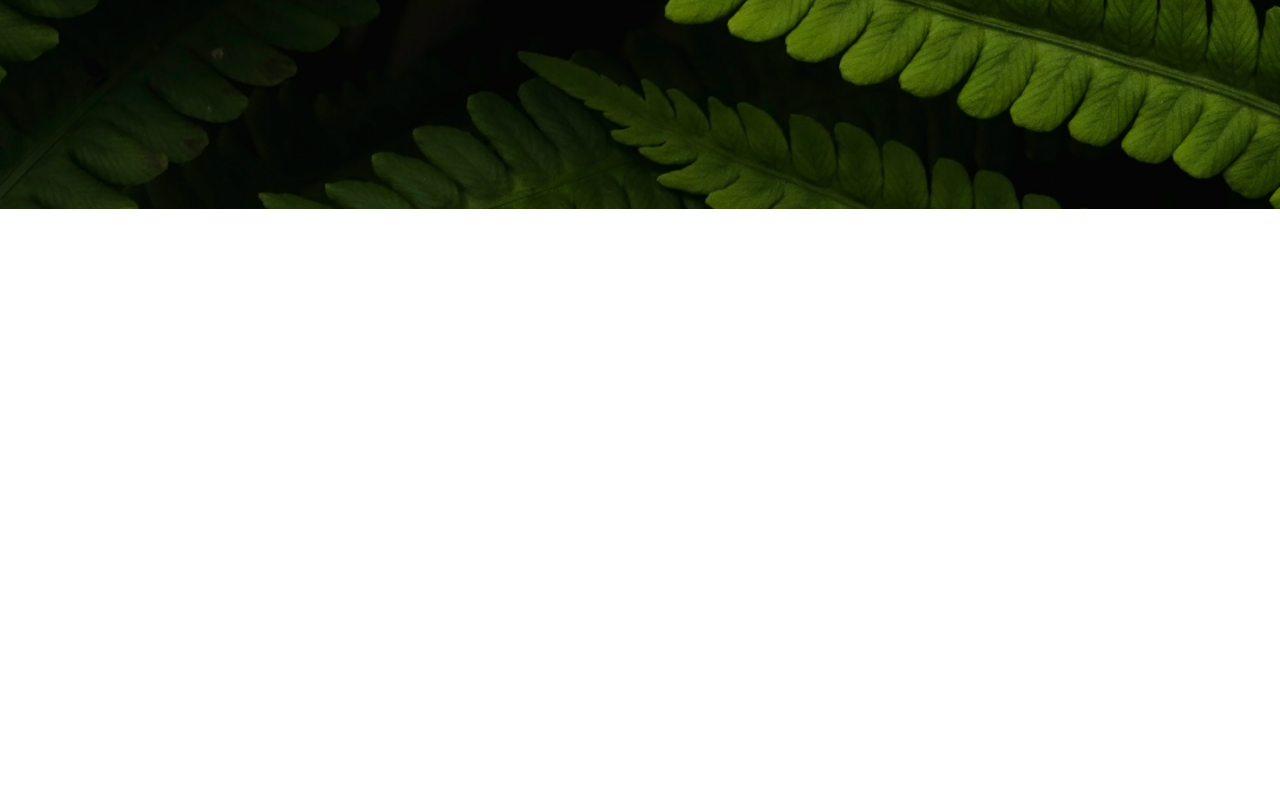
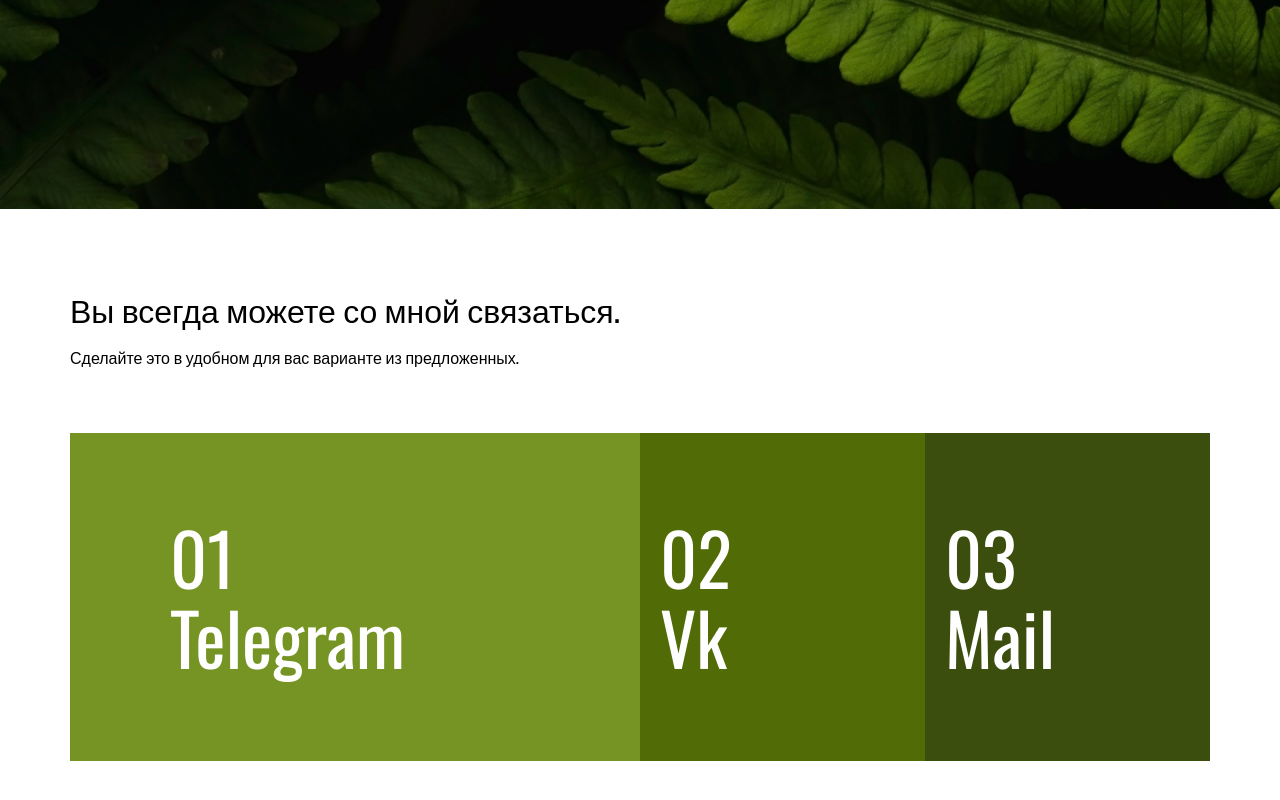
Before and after one commit to mimpushkarev/ECOEXP, a Next.js app: page / in a window 1280 px wide. Shown: the part 646-1446 px from the top of the page. Before the commit the page ends 855 px from the top, so only its background shows below. Built offline with nearby package versions, Linux system fonts and the light colour scheme.

Commit message:
review fix

```diff
--- a/app/page.tsx
+++ b/app/page.tsx
@@ -1,12 +1,15 @@
 import {memo} from "react";
 
-import MainSection from "@components/sections/MainSection/MainSection";
+import MainSection from "@components/sections/MainSection";
+import ContactSection from "@components/sections/ContactSection";
+
 import {MainPageType} from "./types";
 
 const MainPage: MainPageType = () => {
   return (
     <>
       <MainSection />
+      <ContactSection />
     </>
   );
 };
```
